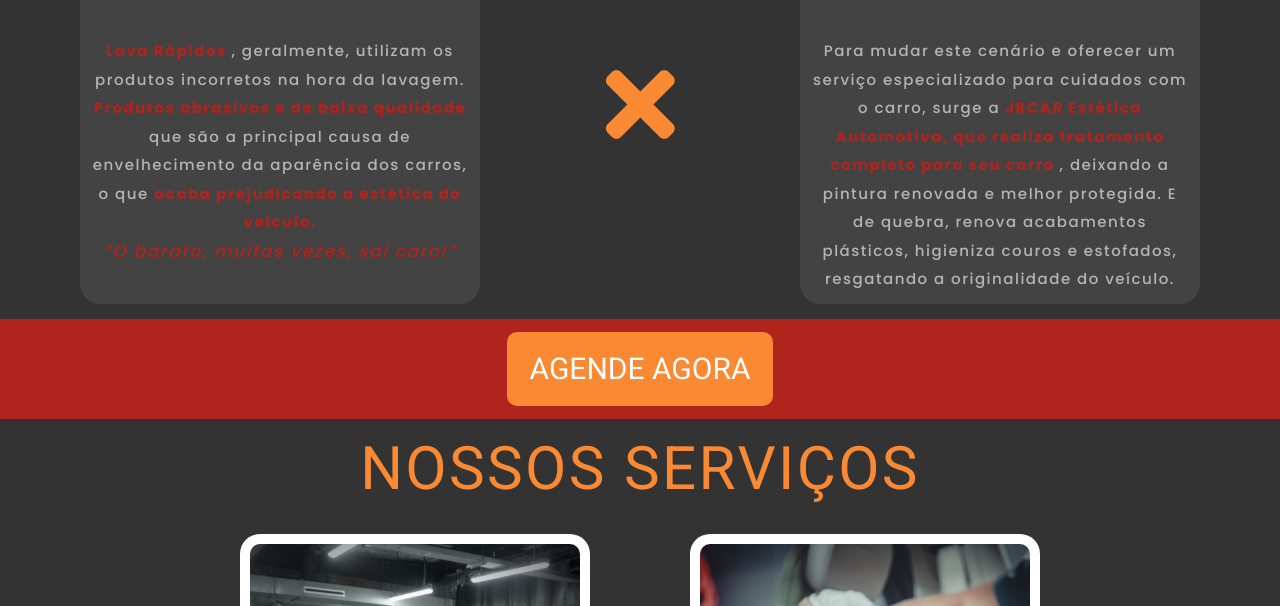
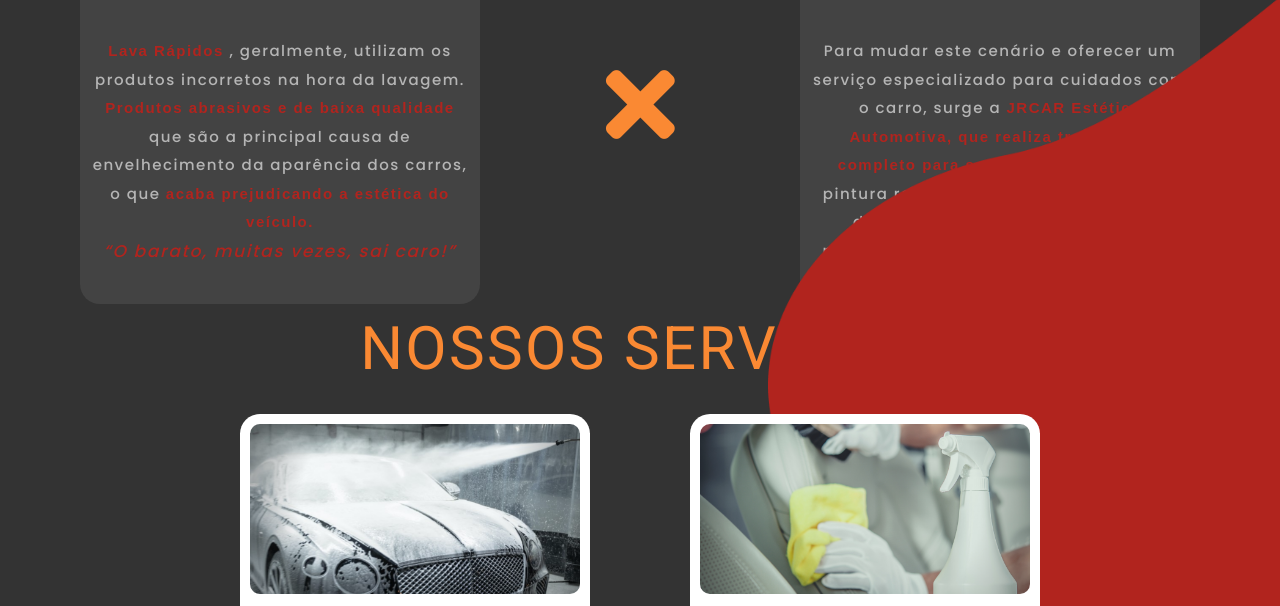
Before and after one commit to JRebertt/JRCAR_WEBSITE, a plain HTML site: page index.html in a window 1280 px wide. Shown: the part 838-1444 px from the top of the page. Drawn offline with Linux system fonts and the light colour scheme.

Commit message:
Adicionado a Abstract IMG na file img,finalmente adicionado as formas abstratas na pag desk e mobile Full responsive

```diff
--- a/assets/css/main-mobile.css
+++ b/assets/css/main-mobile.css
@@ -54,6 +54,15 @@
         padding: 10px;
     }
 
+    .circulo {
+        position: absolute;
+        width: 115%;
+        height: 100%;
+        right: 0px;
+        bottom: -250%;
+    }
+    }
+
 }
 
 @media screen and (max-width:660px) {
--- a/assets/css/main.css
+++ b/assets/css/main.css
@@ -131,6 +131,7 @@
     display: flex;
     justify-content: center;
     flex-wrap: wrap;
+    position: relative;
 }
 
 
@@ -162,7 +163,7 @@
     height: 170px;
     margin-bottom: 15px;
     background-size: cover;
-
+    background-position:left;
 }
 /*config usada para icones nos cards
 
@@ -181,7 +182,6 @@
 
 }.card-3{
     background-image: url('../img/estofados.png');
-
 }
 
 
@@ -228,6 +228,15 @@
     transition: all 1s ease;
 }
 
+.circulo{
+    position: absolute;
+    background-image: url('../img/cicle-desk.png');
+    background-size: cover;
+    width: 40%;
+    height: 100%;
+    right: 0px;
+    bottom: -90%;
+}
 
 article{
     width: 100%;
--- a/assets/css/reset.css
+++ b/assets/css/reset.css
@@ -49,11 +49,12 @@ table {
 
 *{
     box-sizing: border-box;
+	font-family: sans-serif;
 }
-
+html,
 body{
+	overflow-x: hidden ;
 	background-color: #333333;
-
 }
 
 /* Scroll Bar */
--- a/index.html
+++ b/index.html
@@ -102,9 +102,16 @@
 
     </section><!--Container Cards-->
 
-    <article><!--Agendamento-->
-        <a href="https://api.whatsapp.com/send?phone=5591984907736&text=Ol%C3%A1%2C%20tenho%20interesse%20em%20agendar%20um%20hor%C3%A1rio!">Agende Agora</a>
-    </article><!--Agendamento-->
+  <!--  <article>
+
+        <a href="https://api.whatsapp.com/send?phone=5591984907736&text=
+        Ol%C3%A1%2C%20tenho%20interesse%20em%20agendar%20um%20hor%C3%A1rio!">
+            Agende Agora
+        </a>
+
+    </article>-->
+
+    <div class="circulo"></div>
 
     <div class="titulo-sobre"><!--Titulo Sobre-->
         <h1>Nossos Serviços</h1>
@@ -147,10 +154,13 @@
                 <a href="#">Ler Mais</a>
         </div>
     </section>
-
+<!--
     <article>
-            <a href="https://api.whatsapp.com/send?phone=5591984907736&text=Ol%C3%A1%2C%20tenho%20interesse%20em%20agendar%20um%20hor%C3%A1rio!">Agende Agora</a>
-    </article>
+            <a href="https://api.whatsapp.com/send?phone=5591984907736&text=
+            Ol%C3%A1%2C%20tenho%20interesse%20em%20agendar%20um%20hor%C3%A1rio!">
+            Agende Agora
+        </a>
+    </article>-->
 
         <!--Informaçoes de contato, local e midias-->
     <section class="info">
```
Also changed, not shown: assets/img/cicle-desk.png (added).
